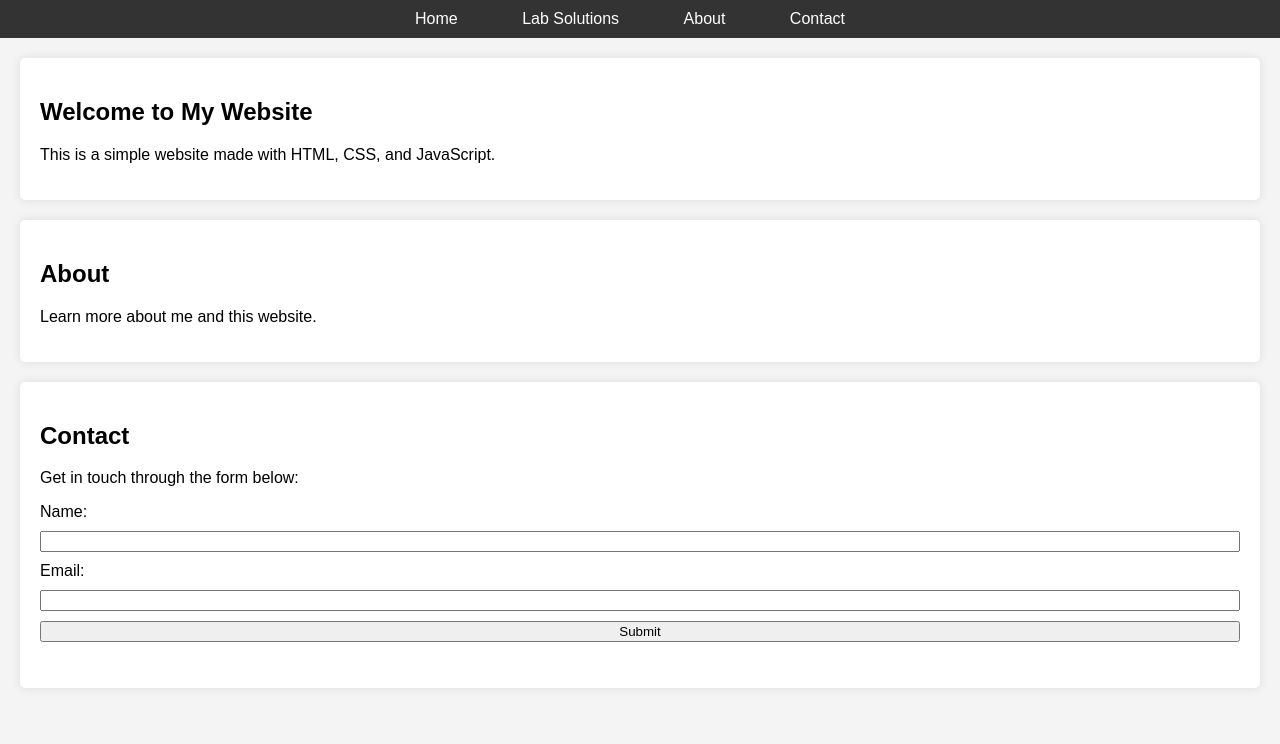
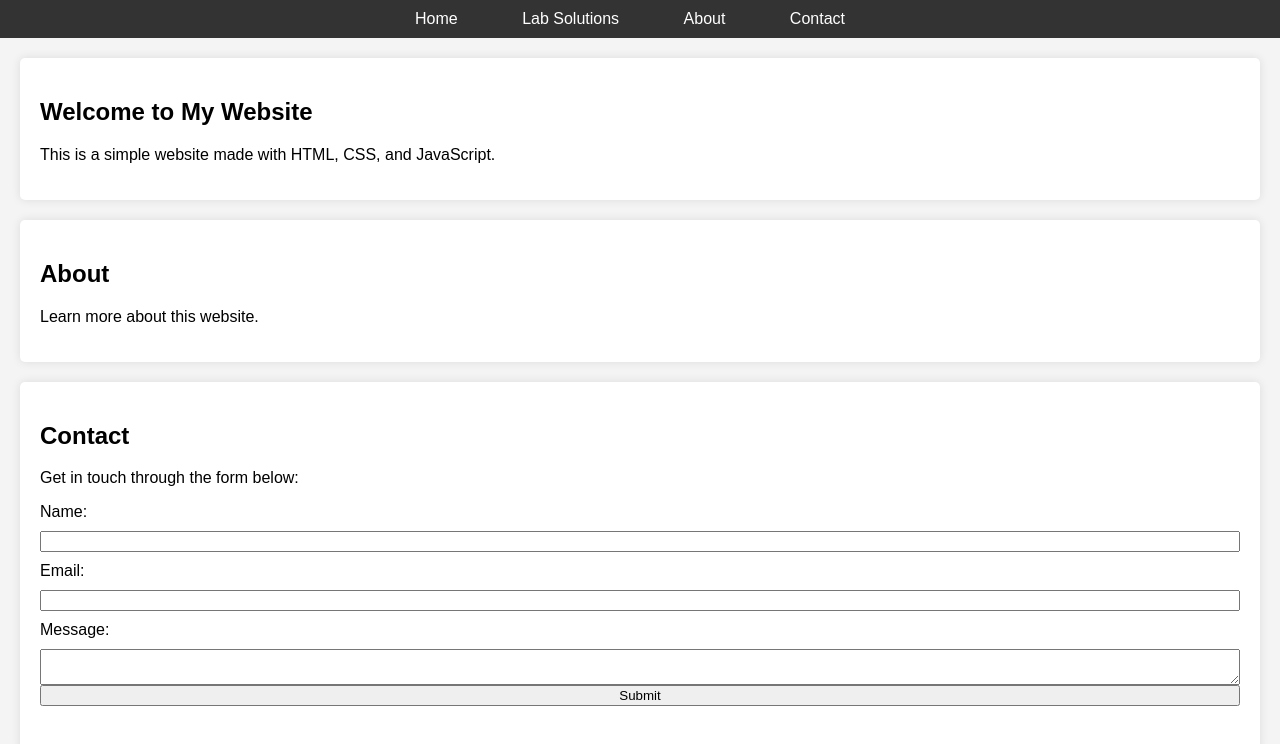
Before and after one commit to enjoy-ing/CS101, a plain HTML site: page index.html in a window 1280 px wide. Drawn offline with Linux system fonts and the light colour scheme.

Commit message:
Update index.html

```diff
--- a/index.html
+++ b/index.html
@@ -25,18 +25,21 @@
 
     <section id="about">
         <h2>About</h2>
-        <p>Learn more about me and this website.</p>
+        <p>Learn more about this website.</p>
     </section>
 
     <section id="contact">
         <h2>Contact</h2>
         <p>Get in touch through the form below:</p>
-        <form id="contactForm">
+        <form id="contactForm" action="send-email.php" method="POST">
     <label for="name">Name:</label>
     <input type="text" id="name" name="name" required>
 
     <label for="email">Email:</label>
     <input type="email" id="email" name="email" required>
+
+    <label for="message">Message:</label>
+    <textarea id="message" name="message" required></textarea>
 
     <input type="submit" value="Submit">
 </form>
```
Lines whose indentation alone changed are shown as unchanged.
